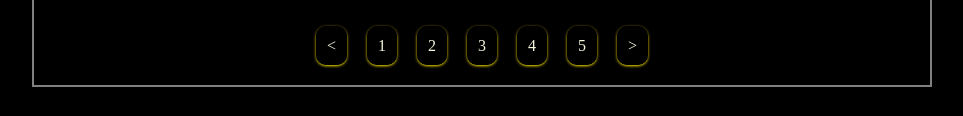
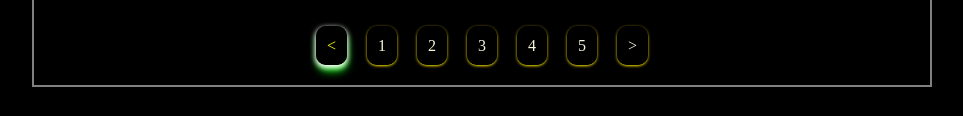
Before and after one commit to beva3/cgi, a plain HTML site: page linux/front/auth/auth.html in a window 1280 px wide. In both pictures the pointer is over the link 489 px from the left and 613 px from the top of the page. Shown: the part 568-684 px from the top of the page, without its empty margins (158-1121 px from the left). Drawn offline with Linux system fonts and the light colour scheme.

Commit message:
animation de la pagination

```diff
--- a/linux/front/auth/auth.css
+++ b/linux/front/auth/auth.css
@@ -55,3 +55,9 @@ th{
     font-size: 1.2em;
     color: rgb(32, 64, 156);
 }
+.pagination a:hover{
+    animation-duration: 60ms;
+    color: yellow;
+    box-shadow: 0 2px 5px 1px  white, 1px 7px 9px -1px rgb(17, 246, 17);
+    animation-duration: 1s;
+}
```
